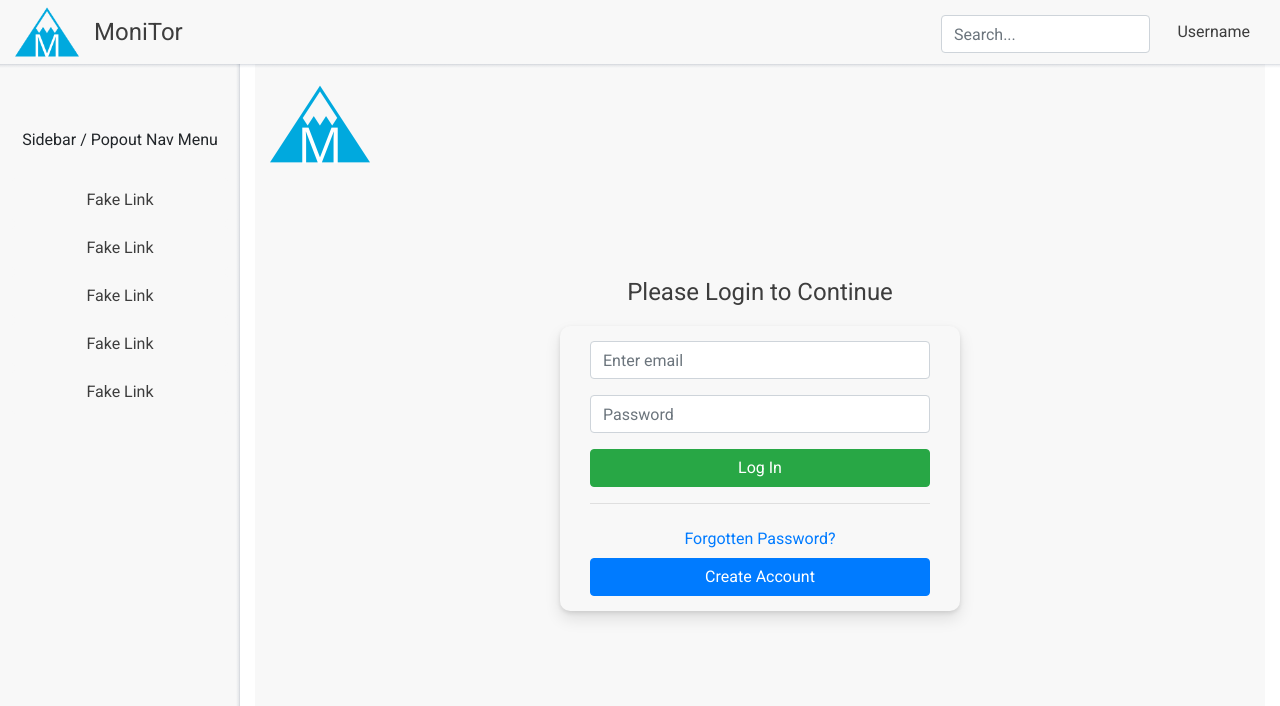
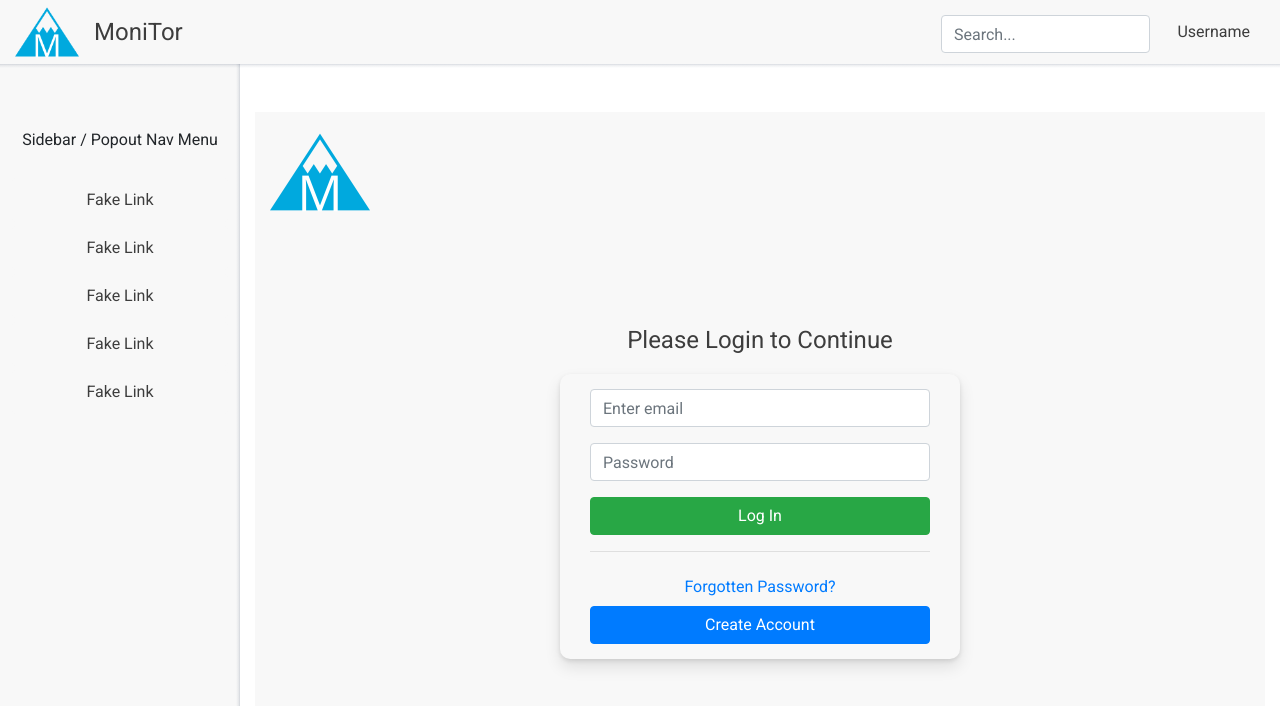
Before and after one commit to lewisdean731/fyp-portal, a React (Create React App) app: page / in a window 1280 px wide. Shown: the top 706 px of the page. Built offline with nearby package versions, Linux system fonts and the light colour scheme.

Commit message:
chore: tidy up scss and add topbar spacing
make the topbar spacing work the same way as the sidebar does.

[Ticket: FPY-12]

```diff
--- a/src/App.js
+++ b/src/App.js
@@ -10,7 +10,7 @@ function App() {
   return (
     <Container fluid className={Classes.app}>
       <Row>
-        <Col>
+        <Col className={Classes.topbar}>
           <Topbar />
         </Col>
       </Row>
@@ -18,7 +18,7 @@ function App() {
         <Col className={Classes.sidebar}>
           <Sidebar />
         </Col>
-        <Col className={Classes.mainContent}>
+        <Col>
           <RenderRoutes routes={ROUTES} />
         </Col>
       </Row>
--- a/src/App.module.scss
+++ b/src/App.module.scss
@@ -3,14 +3,11 @@
 .app {
   text-align: center;
   background-color: $colour-white-bright;
-  //display: flex;
-  //flex-direction: column;
   min-height: 100vh;
   font-family: Roboto;
 }
-.mainContent {
-  //padding-left: 255px; //240 for sidebar + 15
-  //height: calc(100vh - 64px);
+.topbar {
+  min-height: 112px; // topbar + 48px for space between it and the content below
 }
 .sidebar {
   max-width: 240px;
--- a/src/components/organisms/ui/topbar/topbar.js
+++ b/src/components/organisms/ui/topbar/topbar.js
@@ -17,7 +17,6 @@ export default function Topbar(props) {
       <SearchTopbar className={Classes.searchbar} />
       <div className={Classes.border}></div>
     </Row>
-    <Row className={Classes.fakeTopbar}></Row>
     </Container>
   );
 }
--- a/src/components/organisms/ui/topbar/topbar.module.scss
+++ b/src/components/organisms/ui/topbar/topbar.module.scss
@@ -1,8 +1,5 @@
 @import "../../../../styles/resources.scss";
 
-.fakeTopbar {
-  height: 64px;
-}
 .topbar {
   position: fixed;
   left: 0;
```
